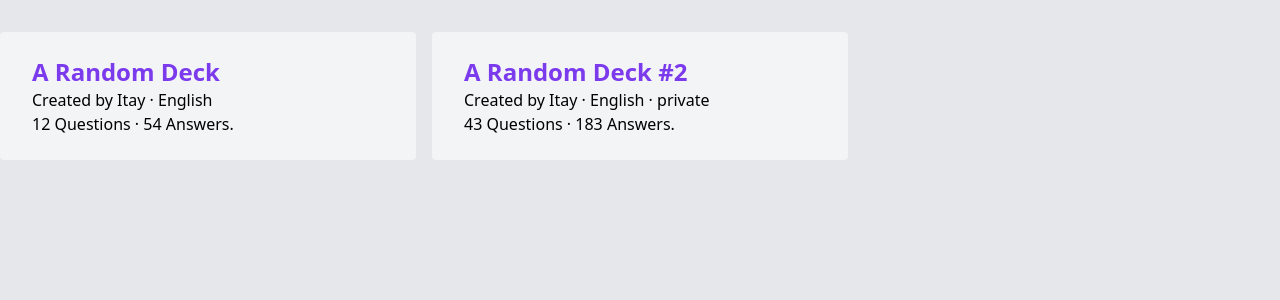
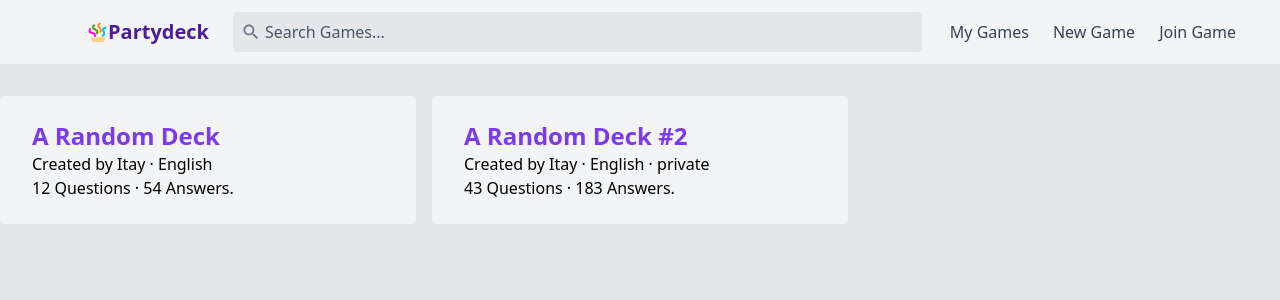
Before and after one commit to itays123/partydeck, a React (Create React App) app in the folder panel/: page / in a window 1280 px wide. Shown: the top 300 px of the page. Built offline with nearby package versions, Linux system fonts and the light colour scheme.

Commit message:
FEATURE: Navigation

```diff
--- a/panel/public/index.html
+++ b/panel/public/index.html
@@ -1,5 +1,5 @@
 <!DOCTYPE html>
-<html lang="en">
+<html lang="en" class="light">
   <head>
     <meta charset="utf-8" />
     <link rel="icon" href="%PUBLIC_URL%/favicon.ico" />
--- a/panel/src/App.js
+++ b/panel/src/App.js
@@ -3,6 +3,7 @@ import AuthContextProvider from './auth/AuthContext';
 import { useProfile } from './auth/profile/useProfile';
 import GameView from './game/view/GameView';
 import GameList from './shared/GameList/GameList';
+import Navbar from './shared/Navigation/Navbar';
 
 function App() {
   const profile = useProfile('');
@@ -10,6 +11,7 @@ function App() {
     <BrowserRouter>
       <AuthContextProvider>
         <div className="app w-screen h-screen bg-gray-200 mx-0 overflow-y-hidden">
+          <Navbar />
           <Route exact path="/">
             <GameList sharedAuthor={profile} games={profile.games} />
           </Route>
--- a/panel/src/shared/Navigation/Navbar.js
+++ b/panel/src/shared/Navigation/Navbar.js
@@ -0,0 +1,30 @@
+import { useAuthContext } from '../../auth/AuthContext';
+import Search from '../Search/Search';
+import NavigationButton from './NavigationButton';
+import logo from './partydeck.svg';
+import SignedInLinks from './SignedInLinks';
+import SignedOutLinks from './SignedOutLinks';
+
+const Navbar = () => {
+  const { isSignedIn } = useAuthContext();
+  return (
+    <nav className="bg-gray-100 dark:bg-purple-900 nav px-8 w-screen flex">
+      <div className="md:px-4 lg:px-6 flex items-center h-16 ml-8">
+        <img src={logo} width={20} height={20} alt="" />
+        <h1 className="text-xl text-purple-900 dark:text-gray-100 font-bold">
+          Partydeck
+        </h1>
+      </div>
+      <Search className="flex-grow py-3 hidden md:block" />
+      <div className="links flex items-stretch pl-4">
+        {isSignedIn ? <SignedInLinks /> : <SignedOutLinks />}
+        <NavigationButton to="" external>
+          Join Game
+        </NavigationButton>
+        {/* TODO: Link to client */}
+      </div>
+    </nav>
+  );
+};
+
+export default Navbar;
--- /dev/null
+++ b/panel/src/shared/Navigation/NavigationButton.js
@@ -0,0 +1,17 @@
+import { NavLink } from 'react-router-dom';
+
+const NavigationButton = ({ to = '/', children, external = false }) => {
+  const className =
+    'flex items-center justify-center h-full px-3 hover:bg-gray-300 dark:hover:bg-purple-700 text-gray-700 dark:text-purple-300';
+  return !!!external ? (
+    <NavLink to={to} className={className}>
+      {children}
+    </NavLink>
+  ) : (
+    <a className={className} href={to}>
+      {children}
+    </a>
+  );
+};
+
+export default NavigationButton;
--- /dev/null
+++ b/panel/src/shared/Navigation/SignedInLinks.js
@@ -0,0 +1,12 @@
+import NavigationButton from './NavigationButton';
+
+const SignedInLinks = () => {
+  return [
+    <NavigationButton key="home">My Games</NavigationButton>,
+    <NavigationButton to="/create" key="new">
+      New Game
+    </NavigationButton>,
+  ];
+};
+
+export default SignedInLinks;
--- /dev/null
+++ b/panel/src/shared/Navigation/SignedOutLinks.js
@@ -0,0 +1,14 @@
+import NavigationButton from './NavigationButton';
+
+const SignedOutLinks = () => {
+  return [
+    <NavigationButton to="/login" key="login">
+      Login
+    </NavigationButton>,
+    <NavigationButton to="/register" key="register">
+      Get Started
+    </NavigationButton>,
+  ];
+};
+
+export default SignedOutLinks;
--- /dev/null
+++ b/panel/src/shared/Search/Search.js
@@ -0,0 +1,25 @@
+const Search = ({ className = '' }) => {
+  return (
+    <div className={className}>
+      <div className="flex items-center h-full bg-gray-200 dark:bg-purple-700 rounded px-2">
+        <svg
+          xmlns="http://www.w3.org/2000/svg"
+          viewBox="0 0 24 24"
+          className="stroke-1 fill-dark dark:fill-light"
+          width="20px"
+          height="20px"
+        >
+          <path d="M0 0h24v24H0z" fill="none" />
+          <path d="M15.5 14h-.79l-.28-.27C15.41 12.59 16 11.11 16 9.5 16 5.91 13.09 3 9.5 3S3 5.91 3 9.5 5.91 16 9.5 16c1.61 0 3.09-.59 4.23-1.57l.27.28v.79l5 4.99L20.49 19l-4.99-5zm-6 0C7.01 14 5 11.99 5 9.5S7.01 5 9.5 5 14 7.01 14 9.5 11.99 14 9.5 14z" />
+        </svg>
+        <input
+          type="text"
+          placeholder="Search Games..."
+          className="flex-grow h-full pl-1 bg-transparent outline-none placeholder-gray-600 dark:placeholder-purple-300"
+        />
+      </div>
+    </div>
+  );
+};
+
+export default Search;
--- a/panel/tailwind.config.js
+++ b/panel/tailwind.config.js
@@ -1,11 +1,17 @@
 module.exports = {
   purge: ['./src/**/*.{js,jsx,ts,tsx}', './public/index.html'],
-  darkMode: false, // or 'media' or 'class'
+  darkMode: 'class', // or 'media' or 'class'
   theme: {
     extend: {},
+    fill: theme => ({
+      light: theme('colors.purple.300'),
+      dark: theme('colors.gray.500'),
+    }),
   },
   variants: {
-    extend: {},
+    extend: {
+      fill: ['dark'],
+    },
   },
   plugins: [],
 };
```
Also changed, not shown: panel/src/shared/Navigation/partydeck.svg (added), panel/src/shared/Search/search.svg (added).
